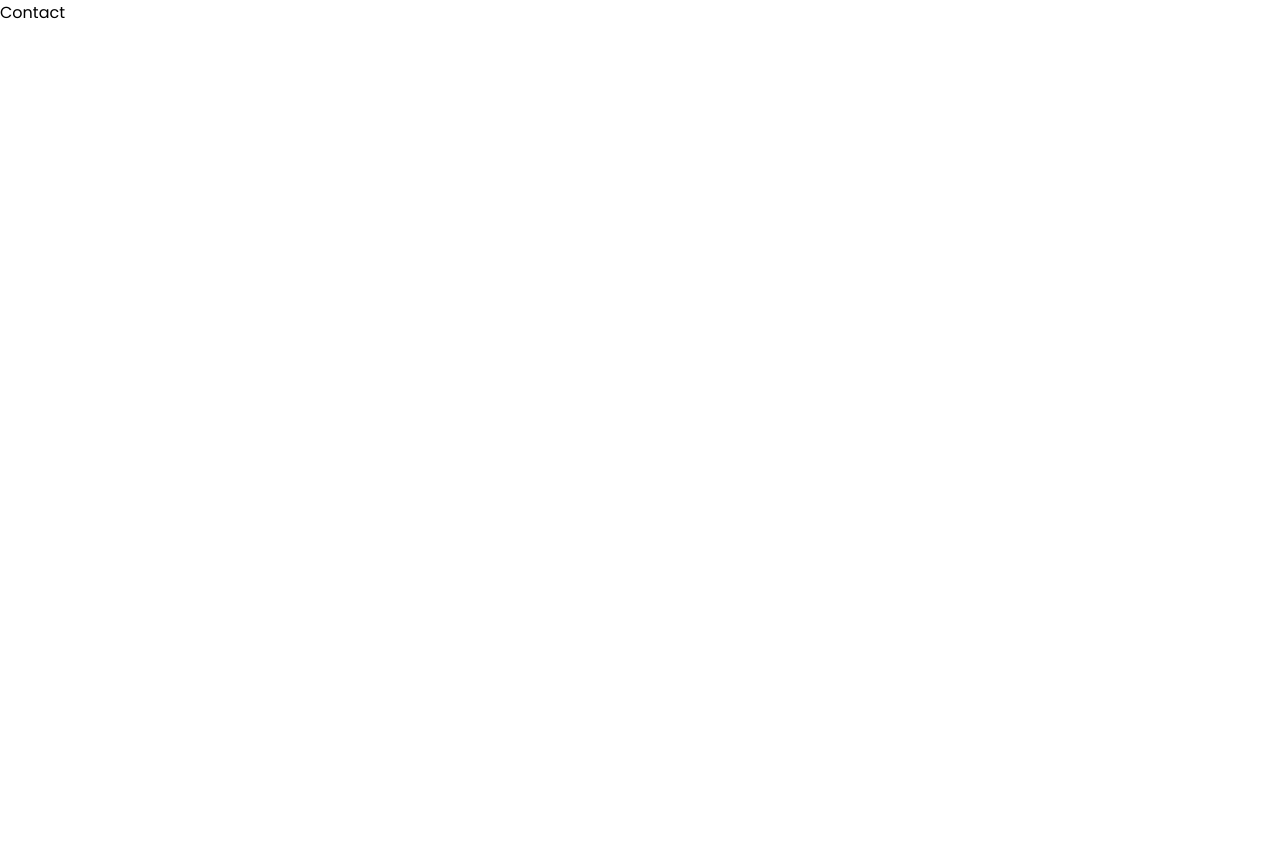
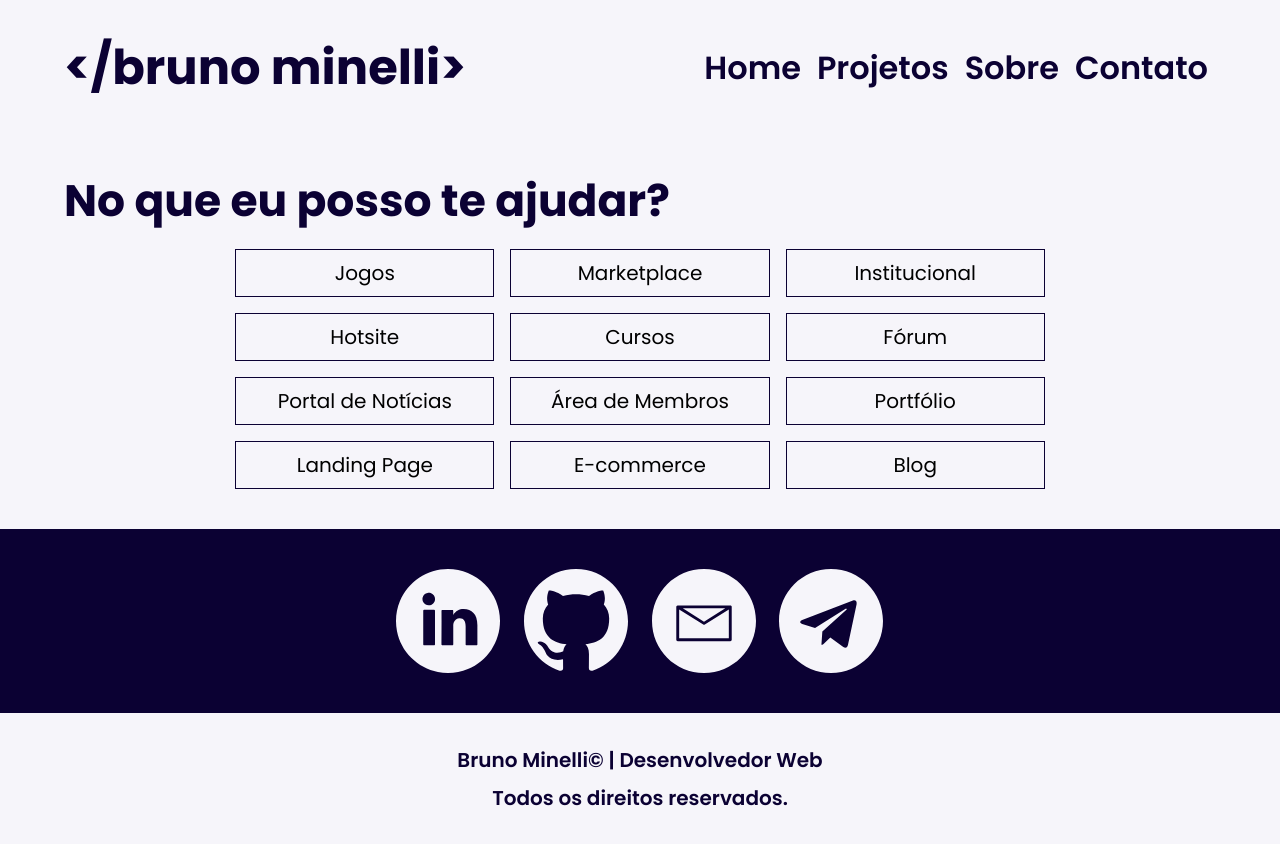
Before and after one commit to obrunominelli/obrunominelli.github.io, a React (Create React App) app: page /contact in a window 1280 px wide. Shown: the top 844 px of the page. Before the commit the page ends 800 px from the top, so only its background shows below. Built offline with nearby package versions, Linux system fonts and the light colour scheme.

Commit message:
feat: Conteúdo - páginas Sobre, Contato e Projetos

```diff
--- a/src/data/index.js
+++ b/src/data/index.js
@@ -10,10 +10,6 @@ import imageAirplanes from '../images/image-airplanes.png';
 import imageCellphones from '../images/image-cellphones.png';
 import imageLaptop from '../images/image-laptop.png';
 
-const skills = [
-  'HTML','CSS','JavaScript','React','Redux','Hooks','Context API','Node.js','RTL','Jest','TDD','Design Responsivo','SQL','Linux','Conteinerização','Git'
-];
-
 const about = [
   "Desde a infância eu tenho contato constante com jogos digitais, RPG de mesa e tecnologia e minha curiosidade me fez descobrir cedo que sou autodidata. Logo nos primeiros anos de minha adolescência eu entrei no Instituto Federal de Educação, Ciência e Tecnologia de São Paulo (IFSP) - Campus São João da Boa Vista e foi o período no qual eu descobrir minha paixão pode desenvolvimento de software.",
   "Durante meu segundo ano de curso eu fiz um estágio em Análise e Desenvolvimento de Sistemas na GN1 Sistemas e Publicações Ltda., uma empresa que desenvolvia sistemas e diagramava publicações para associações e eventos da área de medicina.",
@@ -22,88 +18,143 @@ const about = [
   "Atualmente eu trabalho como Desenvolvedor Web Frontend Freelancer e sou estudante de Desenvolvimento Web Fullstack na Trybe para aprimorar minhas habilidades."
 ];
 
+const skills = [
+  'HTML','CSS','JavaScript','React','Redux','Hooks','Context API','Node.js','RTL','Jest','TDD','Design Responsivo','SQL','Linux','Conteinerização','Git'
+];
+
+const services = [
+  {
+    title: 'Jogos',
+    description: 'O universo dos jogos é vasto e sempre há algo novo que possa ser explorado! Será um prazer te ajudar a criar o seu mundo.',
+  },
+  {
+    title: 'Marketplace',
+    description: 'Seu grupo é composto por diversas bandeiras e você precisa gerenciar cada uma delas? Podemos planejar um sistema online e personalizado para o seu negócio!',
+  },
+  {
+    title: 'Institucional',
+    description: 'Presença! É disso que sua marca precisa para entregar as informações de forma assertiva para seus clientes. Um site institucional é a sua melhor opção.',
+  },
+  {
+    title: 'Hotsite',
+    description: 'Você precisa vender seu produto online ou fazer a captura de pessoas para conversão em clientes? Eu não tenho dúvidas de que eu posso ajudar.',
+  },
+  {
+    title: 'Cursos',
+    description: 'Há diversas plataformas online para venda de cursos e talvez você gostaria de ter a sua com a sua cara. Nós podemos tornar isso realidade!',
+  },
+  {
+    title: 'Fórum',
+    description: 'Você é apaixonado por um assunto e gostaria de criar uma comunidade para discutir tópicos relacionados à sua paixão. Nós que podemos desenvolver sua ideia!',
+  },
+  {
+    title: 'Portal de Notícias',
+    description: 'A busca por informações é constante nos dias de hoje. Uma plataforma de notícias é a saída para que você entregue informação com extrema qualidade.',
+  },
+  {
+    title: 'Área de Membros',
+    description: 'Sua marca está se expandindo e você quer entregar conteúdos exclusivos para o seu público, certo? A sessão reservada para membros é um bom começo.',
+  },
+  {
+    title: 'Portfólio',
+    description: 'A sua criatividade deve ser compartilhada com o mundo! Por que não me chama para um conversa para montarmos um portfólio com a sua cara?',
+  },
+  {
+    title: 'Landing Page',
+    description: 'Você está começando e precisa de uma página simples para divulgar o seu trabalho? Um site de página única é a sua mina de ouro.',
+  },
+  {
+    title: 'E-commerce',
+    description: 'O seu negócio está crescendo e você planeja vender online os seus produtos físicos e/ou digitais? Vamos sua loja online!',
+  },
+  {
+    title: 'Blog',
+    description: 'Seu espaço para falar das coisas que você mais ama, compartilhar ideias e expressar o que sente por meio de textos. Um blog é a saída para sua mente criativa!',
+  },
+];
+
 const projects = [
   {
     title: 'iCook',
-    description: "Aplicativo de receitas alimentado pelas API's TheMealsDB e TheCocktailsDB",
+    description: "O que você acha de conhecer o mundo por meio da gastronomia? Nesta aplicação alimentada pelas API's TheMealsDB e TheCocktailsDB você pode embarcar nesta jornada.",
     team: ['Bruno Minelli', 'Isabela Nery', 'Thais Kotovicz', 'Wanny Martins'],
-    stack: 'Front-end',
+    stack: 'Stack - Front-end',
     repo: '',
     url: '',
   },
   {
     title: 'E-Commerce',
-    description: 'Aplicação de loja online alimentada pela API do Mercado Livre.',
-    team: ['André Felipe', 'Bruno Minelli', 'Jaqueline Santos', 'Jéssica Pereira', 'Vagner Britz'],
-    stack: 'Front-end',
+    description: "Nós precisamos fazer compras e a internet é pode nos ajudar com isso. Esta é uma simulação de e-commerce alimentada pelas API's do Mercado Livre.",
+    team: ['Bruno Minelli', 'André Felipe', 'Jaqueline Santos', 'Jéssica Pereira', 'Vagner Britz'],
+    stack: 'Stack - Front-end',
     repo: '',
     url: '',
   },
   {
     title: 'E-Wallet',
-    description: 'Aplicação que converte gastos em moedas estrangeiras para Real Brasileiro',
+    description: "Como gerenciar gastos internacionais? Saiba o custo em Real Brasileiro de suas compras por meio desta carteira de despesas alimentada por uma API da AwesomeAPI.",
     team: ['Bruno Minelli'],
-    stack: 'Front-end',
+    stack: 'Stack - Front-end',
     repo: '',
     url: '',
   },
   {
     title: 'Tracks',
-    description: 'Aplicativo de música online alimentado pela API do iTunes.',
+    description: 'Muitas pessoas possuem a trilha sonora de sua vida. O que acha de ter um gostinho da sua neste aplicativo alimentado pela API do iTunes?',
     team: ['Bruno Minelli'],
-    stack: 'Front-end',
+    stack: 'Stack - Front-end',
     repo: '',
     url: '',
   },
   {
     title: 'Collor Guesser',
-    description: 'Você consegue adivinhar a cor de acordo com o código que aparece na tela?',
+    description: 'Você consegue adivinhar uma cor por meio de um código RGB ou de um número hexadecimal? Divirta-se com esse jogo e teste suas habilidades visuais!',
     team: ['Bruno Minelli'],
-    stack: 'Front-end',
+    stack: 'Stack - Front-end',
     repo: '',
     url: '',
   },
   {
     title: 'Talkers',
-    description: 'Aplicação de gerenciamento de eventos para cadastro de palestrantes.',
-    team: [''],
-    stack: 'Back-end',
+    description: 'Grandes eventos precisam de uma boa organização. Talkers é uma solução online para que você gerencie palestras e workshops de maneira fácil e com praticidade.',
+    team: ['Bruno Minelli'],
+    stack: 'Stack - Back-end',
     repo: '',
     url: '',
   },
   {
     title: 'Store',
-    description: 'Aplicação de gerenciamento de lojas de departamentos.',
-    team: [''],
-    stack: 'Back-end',
+    description: 'Todo estabelecimento precisa de informações confiáveis para se manter no mercado. Store é uma solução que permite que você gerencie seu negócio de qualquer lugar.',
+    team: ['Bruno Minelli'],
+    stack: 'Stack - Back-end',
     repo: '',
     url: '',
   },
   {
     title: 'Car Shop',
-    description: 'Aplicação de gerenciamento de concessionária.',
-    team: [''],
-    stack: 'Back-end',
+    description: 'Conforto, segurança e velocidade são algumas coisas que um automóvel nos garante. Cars é uma solução para gerenciar concessionárias. Vamos colocar o pé na estrada?',
+    team: ['Bruno Minelli'],
+    stack: 'Stack - Back-end',
     repo: '',
     url: '',
   },
   {
     title: 'Ayla RPG',
-    description: 'Aplicação de criação de pergonagens para cenários de RPG de mesa.',
-    team: [''],
-    stack: 'Back-end',
+    description: 'Em um mundo cheio de perigos, quais desafios você enfrentaria por ouro e glória para se tornar uma lenda entre os mortais? Conheça Ayla RPG!',
+    team: ['Bruno Minelli'],
+    stack: 'Stack - Back-end',
     repo: '',
     url: '',
   },
   {
-    title: 'Courier',
-    description: 'Aplicativo de entregas de produtos em geral.',
-    team: [''],
-    stack: 'Back-end',
+    title: 'Home Beer',
+    description: 'Boteco e cerveja de garrafa pode animar happy hour de qualquer pessoa. Que tal fazer isso do conforto da sua casa com o Home Beer?',
+    team: ['Bruno Minelli'],
+    stack: 'Stack - Back-end',
     repo: '',
     url: '',
   },
-]
+];
 
 const images = {
   email: {
@@ -160,11 +211,18 @@ const images = {
   },
 };
 
+const docs = {
+  resume: {
+    content: '</currículo>',
+    url: 'https://drive.google.com/file/d/1uFP8CqSQKXSGE6Dy02Q3kB1dFKpebrva/view?usp=sharing',
+  },
+};
+
 const social = {
     email: 'mailto:obrunominelli@gmail.com',
     github: 'https://github.com/obrunominelli/',
     linkedin: 'https://www.linkedin.com/in/obrunominelli/',
     telegram: 'https://t.me/obrunominelli/',
-}
+};
 
-export { skills, about, projects, images, social };
+export { skills, about, services, projects, images, docs, social };
--- a/src/pages/Contact.jsx
+++ b/src/pages/Contact.jsx
@@ -1,8 +1,58 @@
-import React from 'react';
+import React, { Fragment } from 'react';
+import Footer from '../components/Footer';
+import Header from '../components/Header';
+import { images, services, social } from '../data';
+import { Block, Container, Dropdown, ExternalLink, Image, NavSocial, Paragraph, Section, Title, Wrapper } from '../styles';
+import palette from '../styles/palette';
 
 function Contact() {
   return (
-    <div>Contact</div>
+    <Fragment>
+      <Header />
+      <Container>
+        <Wrapper>
+          <Title color={ palette.light.primary }>
+            No que eu posso te ajudar?
+          </Title>
+          <Section>
+            <Block>
+              {services.map(({title, description}, index) =>
+                <Dropdown key={ index }>
+                  <Paragraph>{ title }</Paragraph>
+                  <Block>
+                    <Paragraph>{ description }</Paragraph>
+                  </Block>
+                </Dropdown>
+              )}
+            </Block>
+          </Section>
+        </Wrapper>
+        <Wrapper
+          background={ palette.light.primary }
+          color={ palette.light.secondary }
+        >
+          <Section>
+            <Block>
+              <NavSocial>
+                <ExternalLink href={ social.linkedin } target="_blank">
+                  <Image src={ images.linkedin.light.src } alt={ images.linkedin.light.alt } />
+                </ExternalLink>
+                <ExternalLink href={social.github} target="_blank">
+                  <Image src={ images.github.light.src } alt={ images.github.light.alt } />
+                </ExternalLink>
+                <ExternalLink href={social.email} target="_blank">
+                  <Image src={ images.email.light.src } alt={ images.email.light.alt } />
+                </ExternalLink>
+                <ExternalLink href={ social.telegram } target="_blank">
+                  <Image src={ images.telegram.light.src } alt={ images.telegram.light.alt } />
+                </ExternalLink>
+              </NavSocial>
+            </Block>
+          </Section>
+        </Wrapper>
+      </Container>
+      <Footer />
+    </Fragment>
   );
 };
 
--- a/src/pages/Projects.jsx
+++ b/src/pages/Projects.jsx
@@ -2,7 +2,7 @@ import React, { Fragment } from 'react';
 import Footer from '../components/Footer';
 import Header from '../components/Header';
 import { projects } from '../data';
-import { Block, Container, Paragraph, Project, Section, Subtitle, Wrapper } from '../styles';
+import { Block, Container, Paragraph, Project, Section, Subtitle, Title, Wrapper } from '../styles';
 import palette from '../styles/palette';
 
 function Projects() {
@@ -13,11 +13,22 @@ function Projects() {
           <Wrapper>
             <Section>
               <Block>
-                { projects.map((project) =>
-                  <Project background={ palette.light.primary }>
-                    <Subtitle>{ project.title }</Subtitle>
+                { projects.map((project, index) =>
+                  <Project
+                    key={ index }
+                    background={ palette.light.primary }
+                  >
+                    <Title>{ project.title }</Title>
                     <Paragraph>{ project.description }</Paragraph>
-                    <Paragraph>Stack: { project.stack }</Paragraph>
+                    <Paragraph>{ project.stack }</Paragraph>
+                    <Subtitle>Equipe</Subtitle>
+                    <Section>
+                      {project.team
+                        .sort()
+                        .map((member, index) =>
+                        <Paragraph key={ index }>{ member }</Paragraph>
+                      )}
+                    </Section>
                   </Project>
                 )}
               </Block>
```
Also changed, not shown: src/pages/About.jsx (+17 -6 lines).
